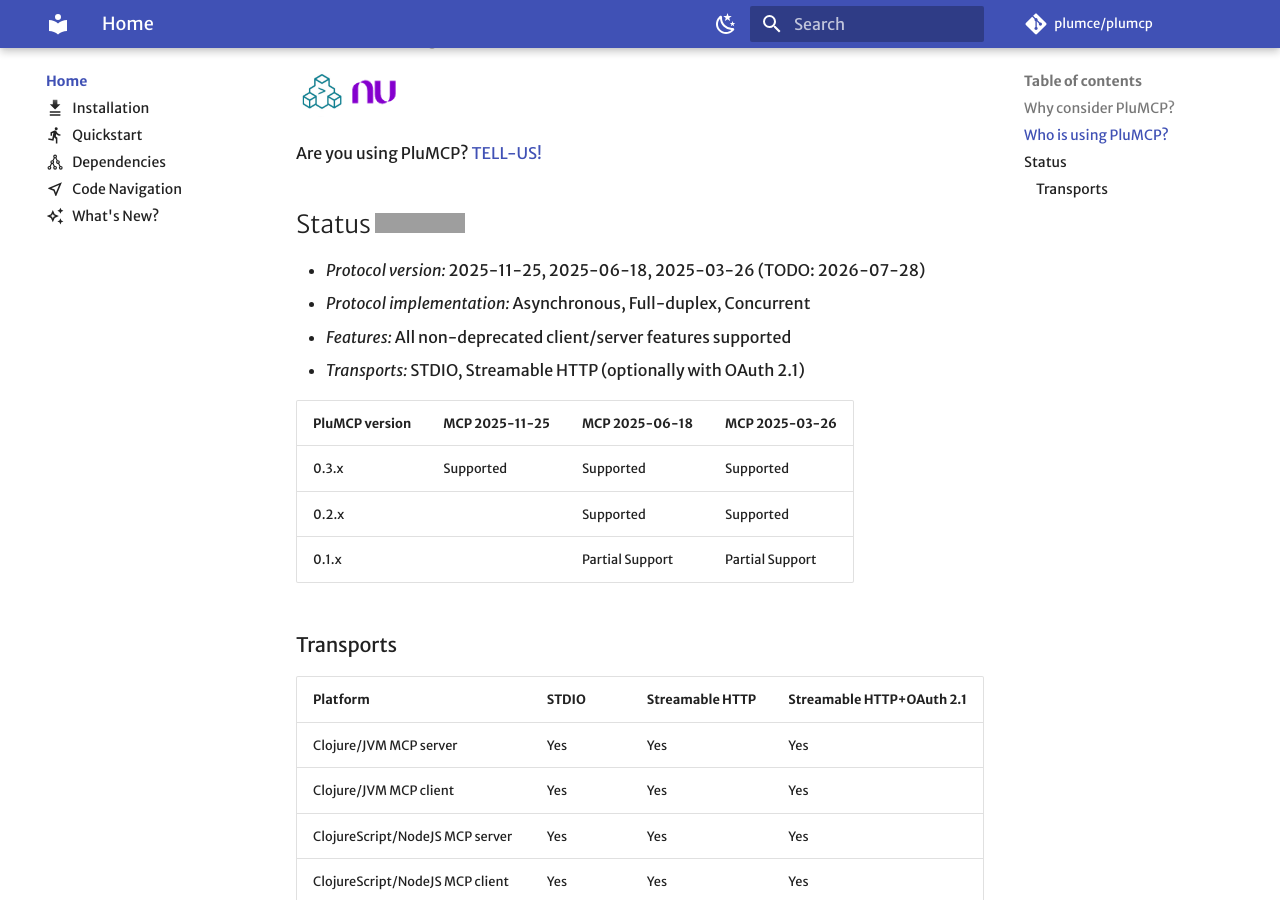
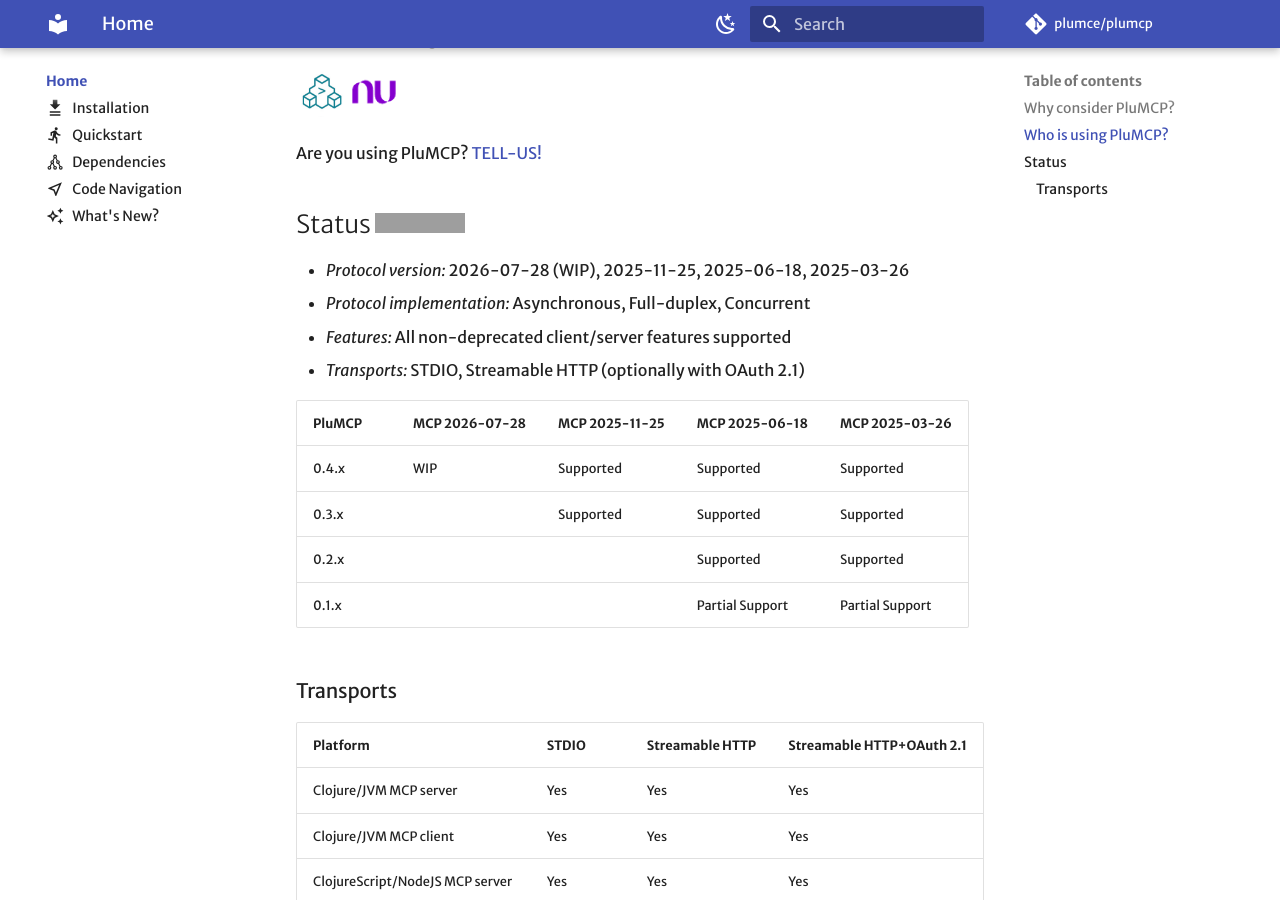
Before and after one commit to plumce/plumcp-docs, an MkDocs documentation site: the page built from docs/index.md, in a window 1280 px wide and 900 px high, scrolled down 797 px. Built offline with MkDocs 1.6.1 and Material for MkDocs 9.7.7, drawn with Linux system fonts in a browser that asks for light colours; some web fonts are replaced; comment, search, counter and statistics services are not loaded; grey boxes are pictures that could not be loaded.

Commit message:
Add 0.4.x entry to the version matrix
The entry for 0.4.x is made to the version matrix. This is the first
entry covering the modern MCP 2026-07-28 spec.

```diff
--- a/docs/index.md
+++ b/docs/index.md
@@ -43,16 +43,17 @@ Are you using PluMCP? [TELL-US!](https://clojurians.slack.com/archives/plumcp)
 
 ## Status ![MCP SDK](https://img.shields.io/badge/Maturity-Alpha-orange)
 
-- _Protocol version:_ 2025-11-25, 2025-06-18, 2025-03-26 (TODO: 2026-07-28)
+- _Protocol version:_ 2026-07-28 (WIP), 2025-11-25, 2025-06-18, 2025-03-26
 - _Protocol implementation:_ Asynchronous, Full-duplex, Concurrent
 - _Features:_ All non-deprecated client/server features supported
 - _Transports:_ STDIO, Streamable HTTP (optionally with OAuth 2.1)
 
-| PluMCP version | MCP 2025-11-25 | MCP 2025-06-18 | MCP 2025-03-26 |
-|----------------|----------------|----------------|----------------|
-| 0.3.x          | Supported      | Supported      | Supported      |
-| 0.2.x          |                | Supported      | Supported      |
-| 0.1.x          |                | Partial Support| Partial Support|
+| PluMCP |MCP 2026-07-28|MCP 2025-11-25| MCP 2025-06-18 | MCP 2025-03-26 |
+|--------|--------------|--------------|----------------|----------------|
+| 0.4.x  | WIP          | Supported    | Supported      | Supported      |
+| 0.3.x  |              | Supported    | Supported      | Supported      |
+| 0.2.x  |              |              | Supported      | Supported      |
+| 0.1.x  |              |              | Partial Support| Partial Support|
 
 ### Transports
 
```
